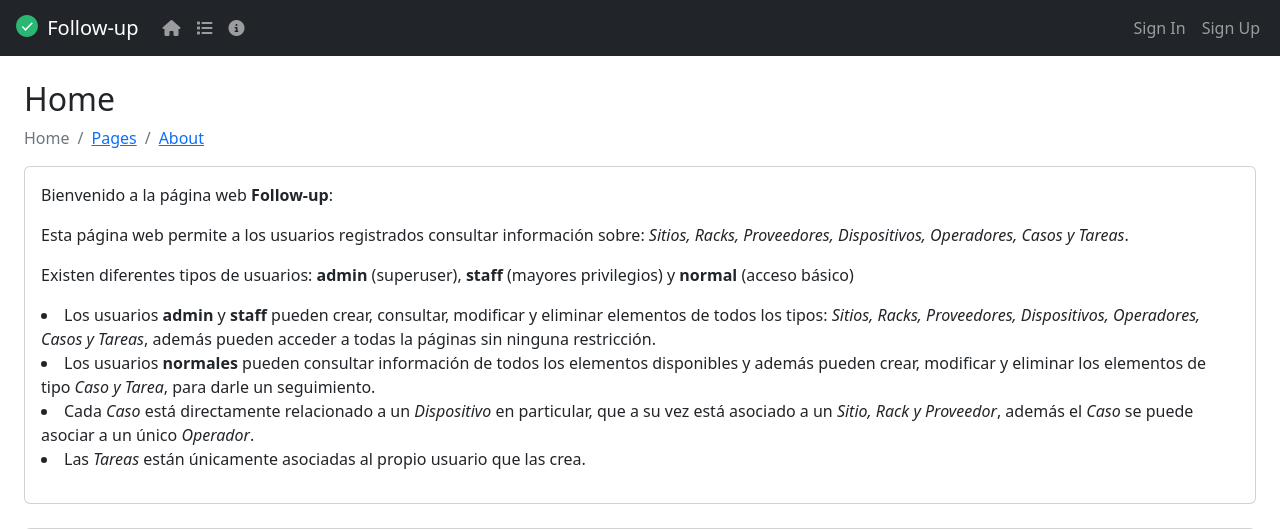
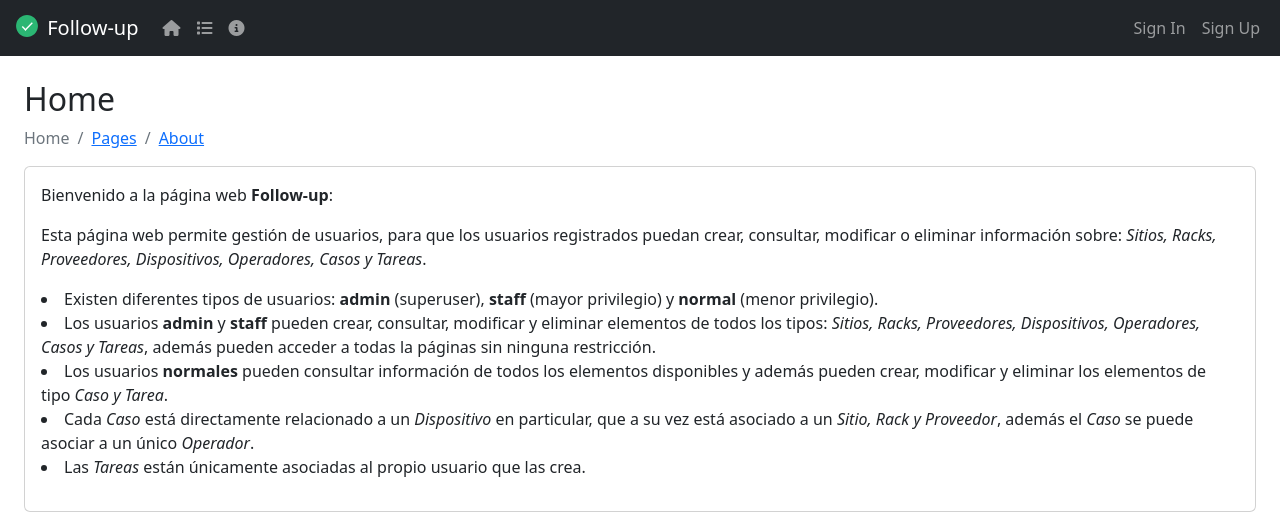
Before and after one commit to rjosedev/romanballesteros-pythonweb, a Django app: page / in a window 1280 px wide. Shown: the top 529 px of the page. Run offline with Django 5.2, Linux system fonts and the light colour scheme; some libraries are stand-ins or nearby versions.

Commit message:
minor fixes in description in home

```diff
--- a/tasks/templates/home.html
+++ b/tasks/templates/home.html
@@ -17,17 +17,20 @@
     <p>
       Bienvenido a la página web <b>Follow-up</b>:
       <p>
-        Esta página web permite a los usuarios registrados consultar información sobre:
+        Esta página web permite gestión de usuarios, para que los usuarios registrados puedan crear, consultar, modificar o eliminar información sobre:
         <em>Sitios, Racks, Proveedores, Dispositivos, Operadores, Casos y Tareas</em>.
       </p>
       <p>
-        Existen diferentes tipos de usuarios: <b>admin</b> (superuser), <b>staff</b> (mayores privilegios) y <b>normal</b> (acceso básico)
-        <li>Los usuarios <b>admin</b> y <b>staff</b> pueden crear, consultar, modificar y eliminar elementos de todos los tipos:
+        <li>
+          Existen diferentes tipos de usuarios: <b>admin</b> (superuser), <b>staff</b> (mayor privilegio) y <b>normal</b> (menor privilegio).
+        </li>
+        <li>
+          Los usuarios <b>admin</b> y <b>staff</b> pueden crear, consultar, modificar y eliminar elementos de todos los tipos:
           <em>Sitios, Racks, Proveedores, Dispositivos, Operadores, Casos y Tareas</em>, además pueden acceder a todas la páginas sin ninguna restricción.
         </li>
         <li>
           Los usuarios <b>normales</b> pueden consultar información de todos los elementos disponibles y además pueden
-          crear, modificar y eliminar los elementos de tipo <em>Caso y Tarea</em>, para darle un seguimiento.
+          crear, modificar y eliminar los elementos de tipo <em>Caso y Tarea</em>.
         </li>
         <li>
           Cada <em>Caso</em> está directamente relacionado a un <em>Dispositivo</em> en particular, que a su vez está asociado a un <em>Sitio, Rack y Proveedor</em>,
```
Also changed, not shown: video.txt (+6 -6 lines).
